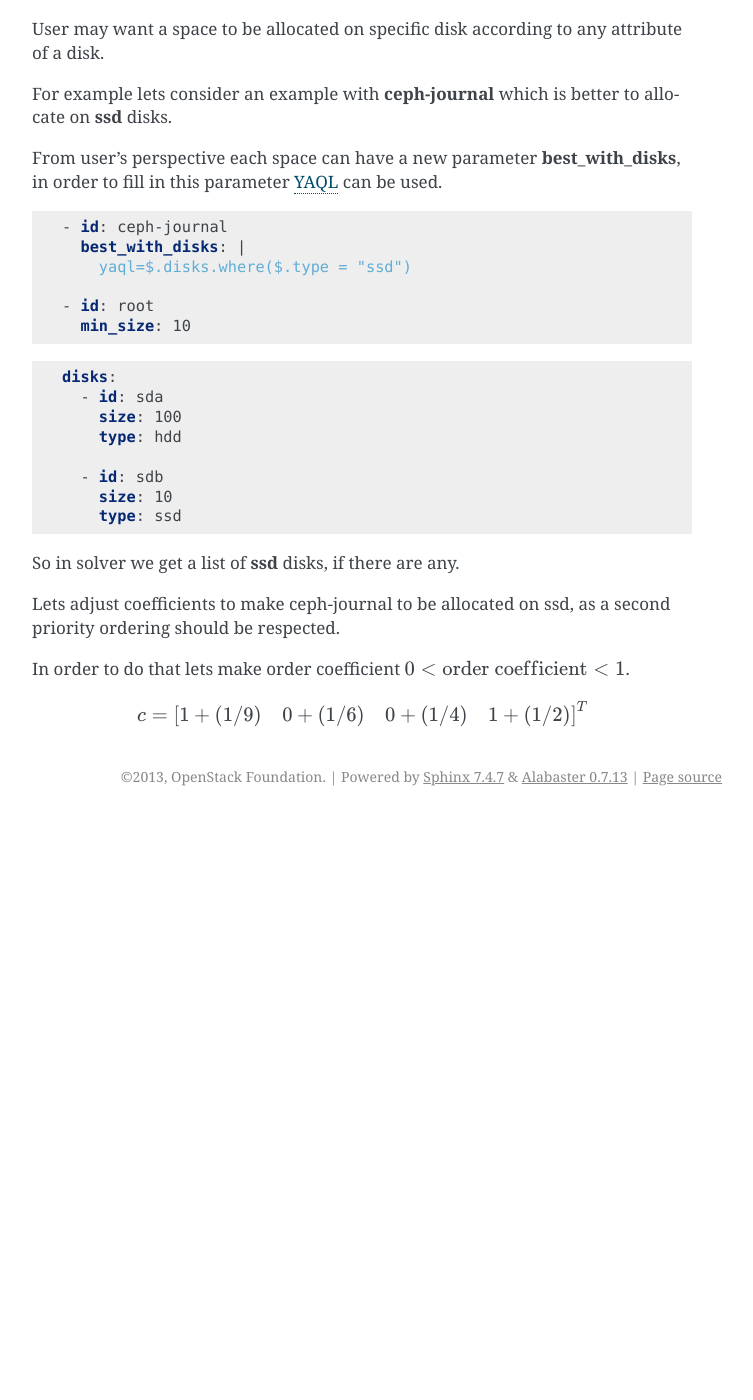
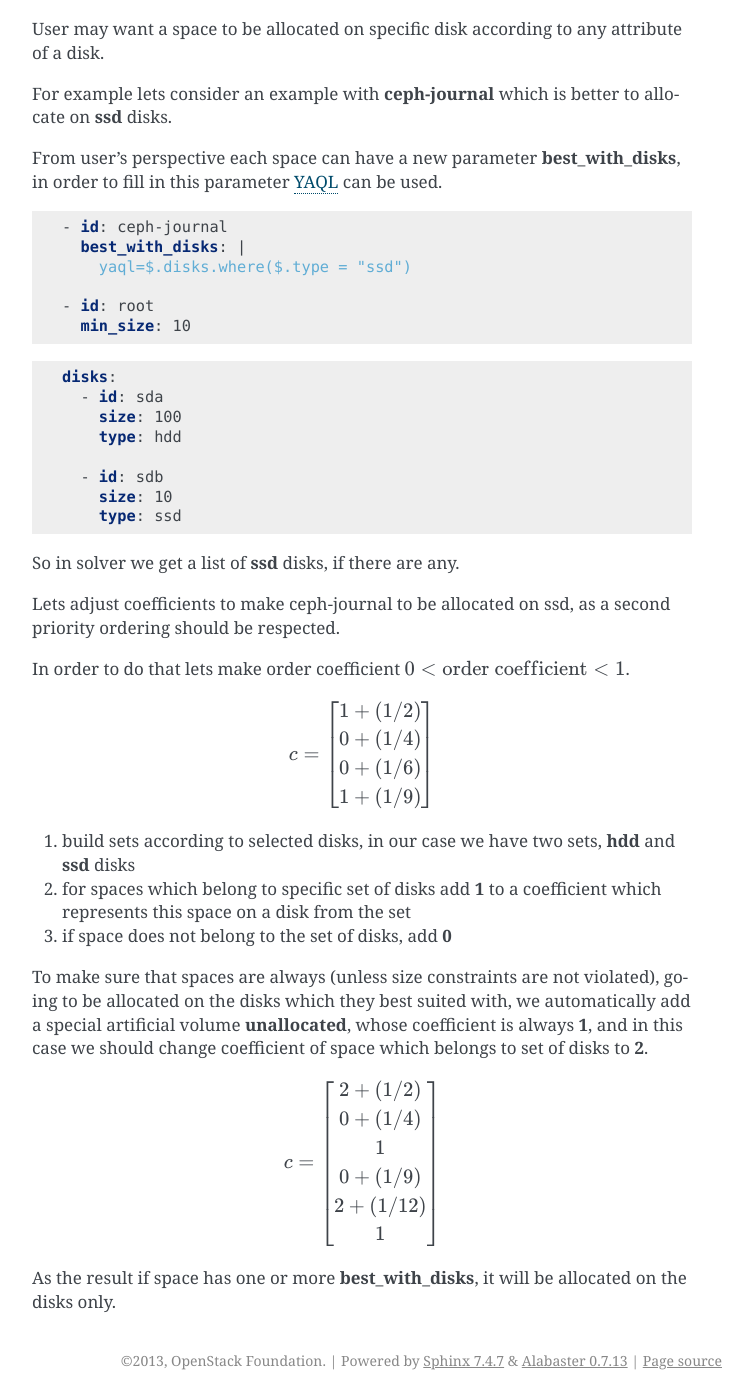
Before and after one commit to openstack-archive/bareon-allocator, a Sphinx documentation site: the page built from doc/source/architecture.rst, in a window 1280 px wide and 1400 px high, scrolled down 11053 px. Shown: the whole window, without its empty margins (388-1141 px from the left). Built offline with Sphinx 7.4.7, drawn with Linux system fonts in a browser that asks for light colours; before the commit the page ends 11869 px from its top, so only the background shows below that; some of the changed text lies outside the part shown.

Commit message:
Doc. Complete best with disks section

```diff
--- a/doc/source/architecture.rst
+++ b/doc/source/architecture.rst
@@ -588,7 +588,7 @@ Each space can have **weight** variable specified (**1** by default), which is u
     x_3 + x_4 \le 200 \\
     x_1 + x_3 = 100 \\
     x_2 + x_4 = 100 \\
-    x_2 * (1 / weight) + x_4 * (-1 / weight) = 0
+    x_2 * (1 / weight) - x_4 * (1 / weight) = 0
     \end{cases}
 
 To satisfy last equality, spaces have to be equal in size.
@@ -646,8 +646,29 @@ In order to do that lets make order coefficient :math:`0 < \textrm{order coeffic
 .. math::
 
    c = \begin{bmatrix}
-   1 + (1/9) &
-   0 + (1/6) &
-   0 + (1/4) &
-   1 + (1/2)
-   \end{bmatrix}^{T}\\[2ex]
+   1 + (1/2) \\
+   0 + (1/4) \\
+   0 + (1/6) \\
+   1 + (1/9)
+   \end{bmatrix}
+
+#. build sets according to selected disks, in our case we have two sets, **hdd** and **ssd** disks
+#. for spaces which belong to specific set of disks add **1** to a coefficient which represents this space on a disk from the set
+#. if space does not belong to the set of disks, add **0**
+
+To make sure that spaces are always (unless size constraints are not violated), going to be allocated on the disks which they best suited with,
+we automatically add a special artificial volume **unallocated**, whose coefficient is always **1**, and in this case we should change
+coefficient of space which belongs to set of disks to **2**.
+
+.. math::
+
+   c = \begin{bmatrix}
+   2 + (1/2)\\
+   0 + (1/4)\\
+   1 \\
+   0 + (1/9)\\
+   2 + (1/12)\\
+   1
+   \end{bmatrix}
+
+As the result if space has one or more **best_with_disks**, it will be allocated on the disks only.
```
